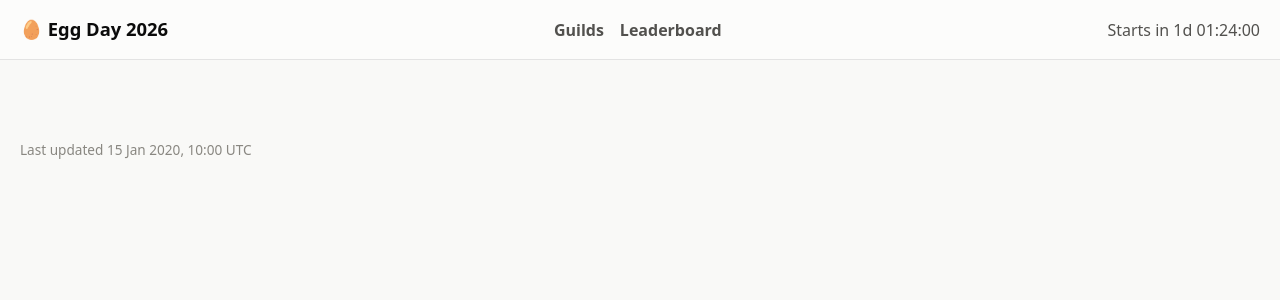
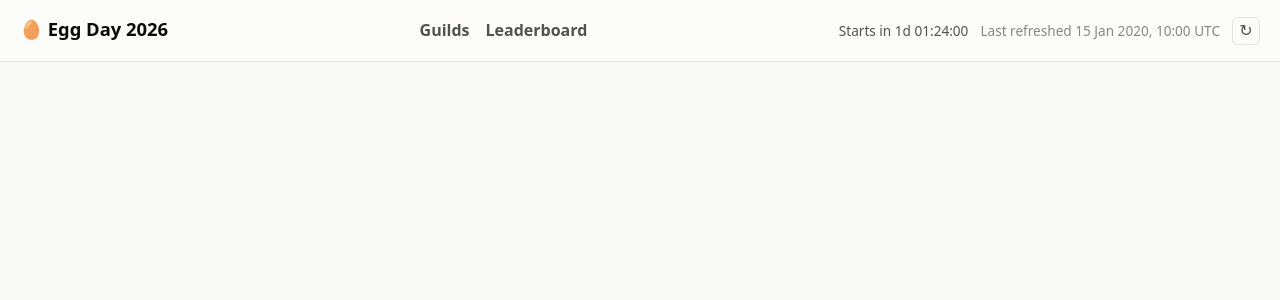
Before and after one commit to Harsharoni/egg-day-worker, a FastAPI app: template web/templates/base.html in a window 1280 px wide. Shown: the top 300 px of the page. Run offline with FastAPI, Linux system fonts and the light colour scheme; the template is opened without the code that fills it: most values are stand-ins (such as "Sample title", 1, 10 or a date in 2020).

Commit message:
fix: dupes feat: last refreshed timestamp and refresh button

```diff
--- a/db.py
+++ b/db.py
@@ -74,7 +74,7 @@ def initialize() -> None:
         conn.execute(text(_DDL))
 
 
-def _dedupe(df: pd.DataFrame) -> pd.DataFrame:
+def dedupe(df: pd.DataFrame) -> pd.DataFrame:
     """Players can own several EI accounts; identity key is (discord_id, ei_name).
     Drop exact key collisions (two accounts, both with blank ei_name)."""
     df = df.copy()
@@ -89,7 +89,7 @@ def _dedupe(df: pd.DataFrame) -> pd.DataFrame:
 
 def save_snapshot(df: pd.DataFrame) -> None:
     timestamp = datetime.now(timezone.utc).replace(second=0, microsecond=0)
-    df = _dedupe(df)
+    df = dedupe(df)
     df["timestamp"] = timestamp
 
     with _engine.begin() as conn:
@@ -131,7 +131,7 @@ def save_start_snapshot(df: pd.DataFrame) -> None:
         existing = conn.execute(text("SELECT COUNT(*) FROM start_snapshot")).scalar()
         if existing:
             return
-        df = _dedupe(df)
+        df = dedupe(df)
         df["timestamp"] = datetime.now(timezone.utc).replace(second=0, microsecond=0)
         df[_COLS].to_sql("start_snapshot", conn, if_exists="append", index=False)
     print(f"[db] start snapshot frozen — {len(df)} players")
--- a/main.py
+++ b/main.py
@@ -8,7 +8,7 @@ from processors.competition import enrich, comp_phase, resolve_end_snapshot
 from processors.participants import apply_participants
 from processors.scoring import compute_scores
 from db import (
-    initialize, save_snapshot, save_start_snapshot, load_start_snapshot,
+    initialize, dedupe, save_snapshot, save_start_snapshot, load_start_snapshot,
     upsert_participants, load_participants,
 )
 from sheets.writer import write_scoreboard
@@ -61,6 +61,7 @@ def run_cycle() -> None:
 
     df = fetch_leaderboard()
     df = enrich(df)
+    df = dedupe(df)
     save_snapshot(df)
     sync_registrations()
     update_scoreboard(df, now)
--- a/web/static/app.js
+++ b/web/static/app.js
@@ -248,4 +248,10 @@
   if (document.body.dataset.phase === "live") {
     setTimeout(function () { location.reload(); }, 120000);
   }
+
+  /* ---- manual refresh button ---------------------------------------- */
+  var refreshBtn = document.getElementById("refresh-btn");
+  if (refreshBtn) {
+    refreshBtn.addEventListener("click", function () { location.reload(); });
+  }
 })();
--- a/web/static/style.css
+++ b/web/static/style.css
@@ -88,6 +88,34 @@ a:hover {
 #countdown {
   color: var(--ink-2);
   font-variant-numeric: tabular-nums;
+}
+
+.comp-status {
+  display: flex;
+  align-items: baseline;
+  gap: 0.75rem;
+  font-size: 0.85rem;
+}
+
+#last-updated {
+  color: var(--muted);
+}
+
+#refresh-btn {
+  border: 1px solid var(--border);
+  background: var(--surface);
+  color: var(--ink-2);
+  border-radius: 0.35rem;
+  width: 1.75rem;
+  height: 1.75rem;
+  line-height: 1;
+  font-size: 1rem;
+  cursor: pointer;
+}
+
+#refresh-btn:hover {
+  color: var(--accent);
+  border-color: var(--accent);
 }
 
 main {
@@ -397,14 +425,6 @@ th.sort-desc::after {
   width: 100%;
 }
 
-.site-footer {
-  max-width: 94rem;
-  margin: 0 auto;
-  padding: 1rem 1.25rem 2rem;
-  color: var(--muted);
-  font-size: 0.85rem;
-}
-
 /* ---- tooltips ---------------------------------------------------- */
 [data-tooltip] {
   cursor: help;
--- a/web/templates/base.html
+++ b/web/templates/base.html
@@ -14,14 +14,15 @@
     <a href="/" {% if request.url.path == "/" %}class="active"{% endif %}>Guilds</a>
     <a href="/leaderboard" {% if request.url.path == "/leaderboard" %}class="active"{% endif %}>Leaderboard</a>
   </nav>
-  <div id="countdown" data-start-epoch="{{ START_EPOCH }}" data-end-epoch="{{ END_EPOCH }}"></div>
+  <div class="comp-status">
+    <div id="countdown" data-start-epoch="{{ START_EPOCH }}" data-end-epoch="{{ END_EPOCH }}"></div>
+    {% if last_updated %}<span id="last-updated">Last refreshed {{ last_updated.strftime("%d %b %Y, %H:%M") }} UTC</span>{% endif %}
+    <button type="button" id="refresh-btn" title="Refresh stats">&#8635;</button>
+  </div>
 </header>
 <main>
 {% block content %}{% endblock %}
 </main>
-<footer class="site-footer">
-  {% if last_updated %}<span>Last updated {{ last_updated.strftime("%d %b %Y, %H:%M") }} UTC</span>{% endif %}
-</footer>
 {% block scripts %}{% endblock %}
 <script src="/static/app.js"></script>
 </body>
```
